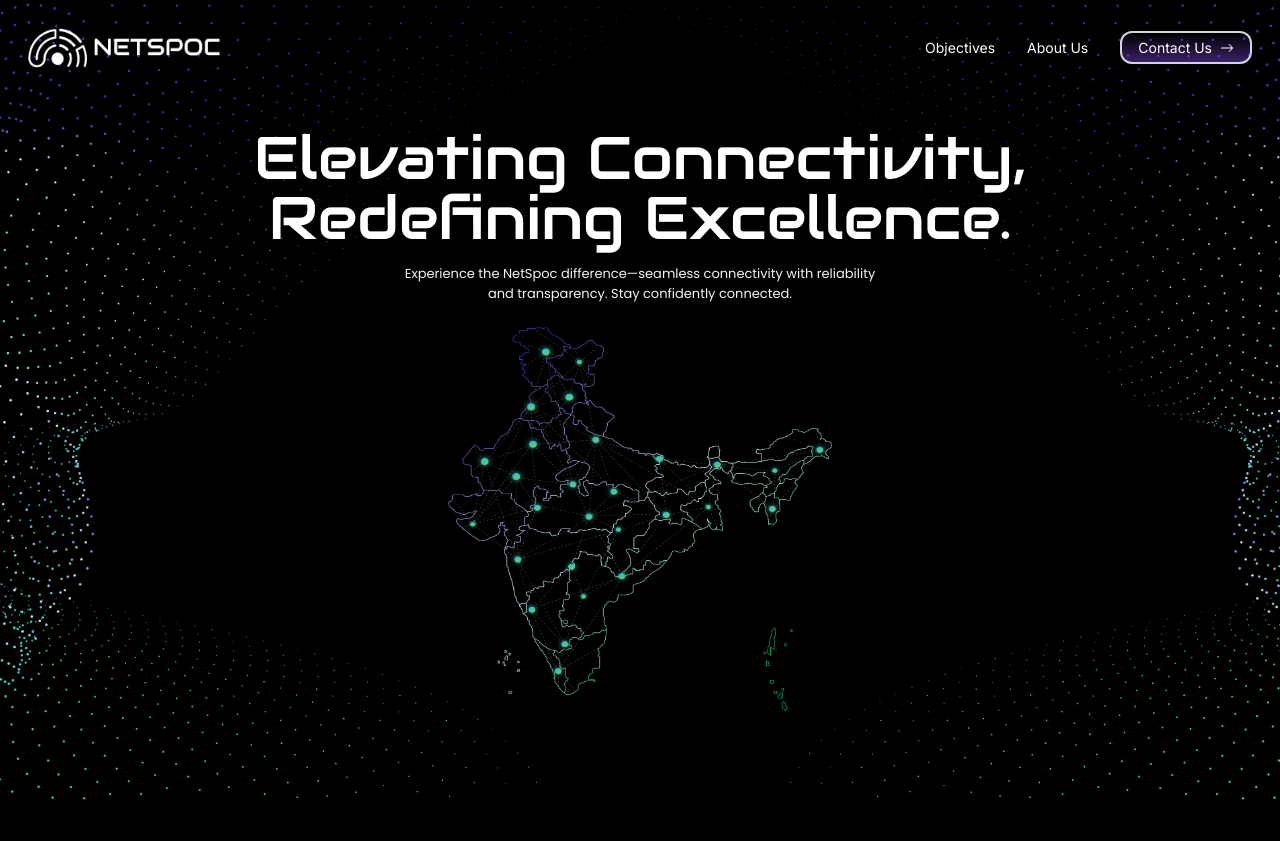
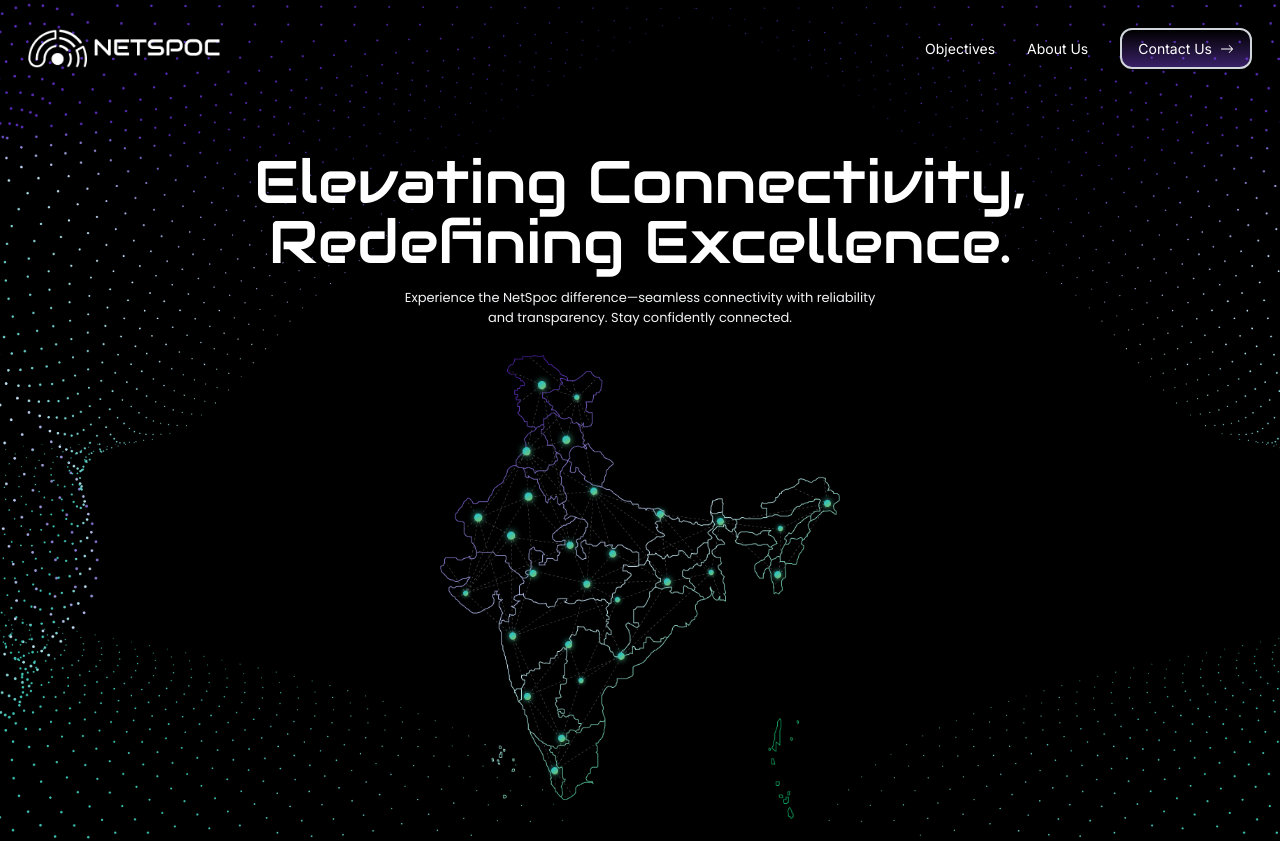
Before and after one commit to heyananthu/Net-Spoc, a React (Vite) app in the folder net_spoc/: page / in a window 1280 px wide. Shown: the top 841 px of the page. Built offline with nearby package versions, Linux system fonts and the light colour scheme.

Commit message:
second commit

```diff
--- a/net_spoc/src/BackgroundComponent.jsx
+++ b/net_spoc/src/BackgroundComponent.jsx
@@ -5,7 +5,7 @@ import india from "./assets/india.png";
 
 function BackgroundComponent() {
     return (
-        <div className="absolute inset-0 w-full h-screen bg-black overflow-hidden  -z-10">
+        <div className="absolute inset-0 w-full h-full bg-black overflow-hidden  -z-10">
             <div className="relative flex justify-between h-full">
                 {/* Left Image */}
                 <img
--- a/net_spoc/src/Components/LangingPage/CoreObjectives.jsx
+++ b/net_spoc/src/Components/LangingPage/CoreObjectives.jsx
@@ -60,11 +60,11 @@ function CoreObjectives() {
                 <div className='text-center text-white mt-32 space-y-10 px-4'>
                     <h1 className='font-audiowide text-3xl sm:text-5xl'>Enhancing Network Fault Detection <br /> and Recovery with AI Agents</h1>
                     <p className='font-poppins text-gray-100 text-sm sm:text-base leading-relaxed max-w-4xl mx-auto'>
-                        We all know that network faults in telecom can be a nightmare—one little glitch and suddenly everything<br/>
+                        We all know that network faults in telecom can be a nightmare—one little glitch and suddenly everything<br />
                         goes haywire! With networks getting more complex, even small problems can snowball into big issues.
-                        But <br/>what if there was a way to fix these problems instantly, with just the click of a button? Enter AI-powered <br/>
-                        network fault detection and recovery—where Agentic AI doesn’t just find the problems, it fixes them too,<br/>
-                        faster and smarter than ever before. In this post, we’re diving into how this technology is changing the<br/>
+                        But what if there was a way to fix these problems instantly, with just the click of a button? Enter AI-powered
+                        network fault detection and recovery—where Agentic AI doesn’t just find the problems, it fixes them too,
+                        faster and smarter than ever before. In this post, we’re diving into how this technology is changing the
                         game and making telecom networks more reliable than ever!
                     </p>
                     <button className='rounded-xl bg-gradient-to-b from-transparent to-violet-500/40 text-purple-100 px-6 py-2 border border-gray-500 hover:text-gray-300 transition-all'>
--- a/net_spoc/src/Components/LangingPage/Footer.jsx
+++ b/net_spoc/src/Components/LangingPage/Footer.jsx
@@ -22,7 +22,7 @@ function Footer() {
                 {/* Middle Section */}
                 <div className="text-white space-y-2 md:my-12">
                     <p className="text-gray-300 text-sm">Say hello to us</p>
-                    <p className="text-white text-lg font-semibold underline">hello@NETSPOC.com</p>
+                    <p className="text-white text-lg  underline">hello@netspoc.com</p>
                 </div>
 
                 {/* Right Section */}
--- a/net_spoc/src/Components/LangingPage/HeroSection.jsx
+++ b/net_spoc/src/Components/LangingPage/HeroSection.jsx
@@ -1,15 +1,22 @@
 import React from 'react'
 import india from '../../assets/india.png'
+import leftvector1 from '../../assets/left-vector1.png'
+import leftvector2 from '../../assets/left-vector2.png'
 function HeroSection() {
     return (
         <div className='w-full h-full text-white space-y-6 '>
-            <div className='text-center space-y-4 mt-12'>
-                <h1 class="font-audiowide font-normal text-4xl md:text-6xl text-center ">Elevating Connectivity,<br /> Redefining Excellence.</h1>
+            <div className='text-center space-y-4 mt-12 p-6'>
+                <h1 class="font-audiowide font-normal text-3xl md:text-6xl text-center">Elevating Connectivity,<br /> Redefining Excellence.</h1>
                 <p className='text-[13px] font-poppins text-gray-100'>Experience the NetSpoc difference—seamless connectivity with reliability <br />and transparency. Stay confidently connected.</p>
             </div>
-            <div className='flex justify-center items-end'>
-                <img src={india} className='md:size-[24rem] size-[18rem] translate-x-6 md:translate-0' />
+
+            <div className='flex justify-center'>
+                <img src={india} className='md:w-[25rem] md:h-[29rem] w-[21rem] h-[25rem] translate-x-6 md:translate-0 md:-translate-y-5 ' />
             </div>
+            {/* <div>
+                <img src={leftvector1} className='absolute top-[23rem]  w-[41rem]' />
+                <img src={leftvector2} className='absolute top-[19rem] right-[55rem]  w-[43rem]' />
+            </div> */}
 
 
         </div>
--- a/net_spoc/src/Components/LangingPage/Navbar.jsx
+++ b/net_spoc/src/Components/LangingPage/Navbar.jsx
@@ -133,7 +133,7 @@ function Navbar() {
                             </a>
                         </li>
                         <li
-                            className="flex justify-center items-center gap-2 px-4 py-1 rounded-xl
+                            className="flex justify-center items-center gap-2 px-4 py-2 rounded-xl
                                        bg-gradient-to-b from-transparent to-violet-500/40 text-white
                                        border-2 border-gray-300 hover:text-gray-300"
                         >
--- a/net_spoc/src/NavHeader.jsx
+++ b/net_spoc/src/NavHeader.jsx
@@ -5,13 +5,15 @@ import HeroSection from "./Components/LangingPage/HeroSection";
 
 function NavHeader() {
     return (
-        <div className="relative w-full h-screen">
-            {/* Background Component (behind everything) */}
+        <div className="relative w-full min-h-screen overflow-hidden">
+            {/* Background Component (absolute so it scrolls with page) */}
             <BackgroundComponent />
 
-            {/* Content (Navbar & HeroSection on top of the background) */}
-            <Navbar />
-            <HeroSection />
+            {/* Foreground Components */}
+            <div className="relative z-10">
+                <Navbar />
+                <HeroSection />
+            </div>
         </div>
     );
 }
```
Also changed, not shown: net_spoc/src/assets/left-vector1.png (added), net_spoc/src/assets/left-vector2.png (added).
